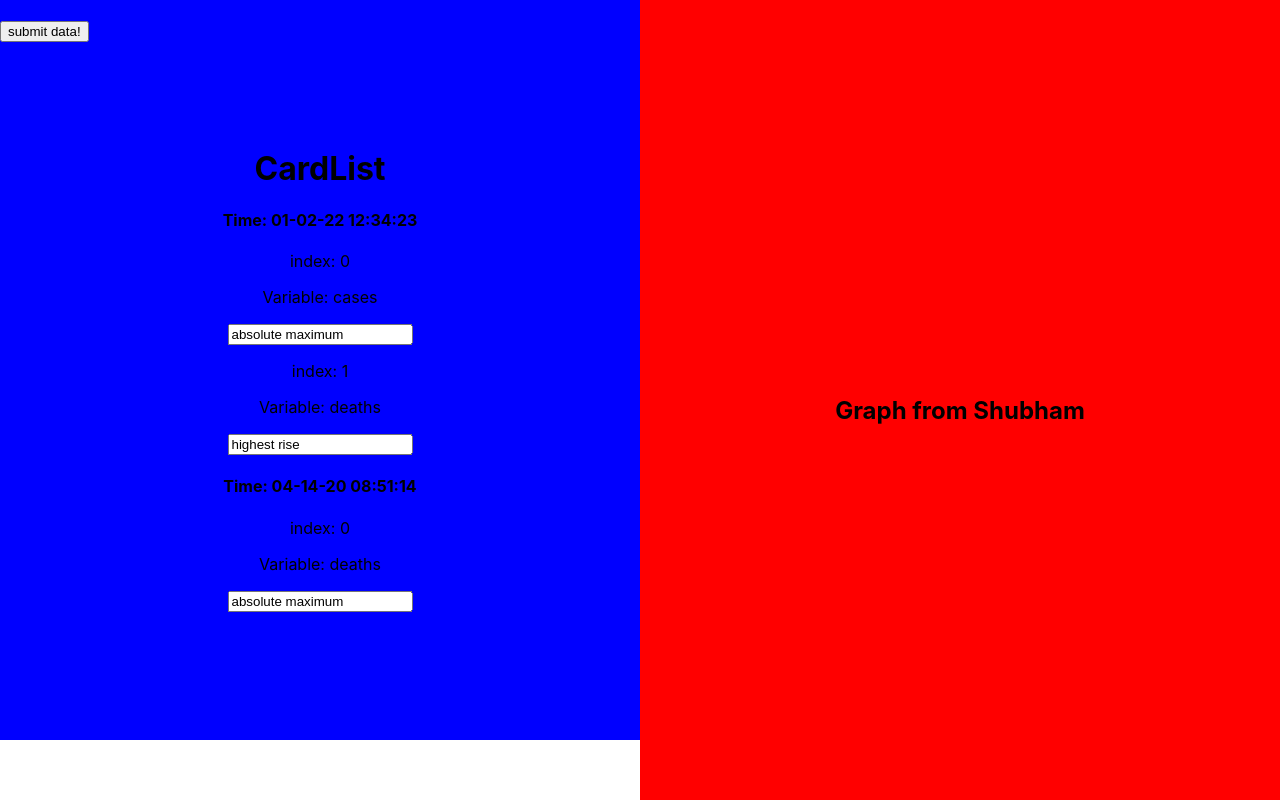
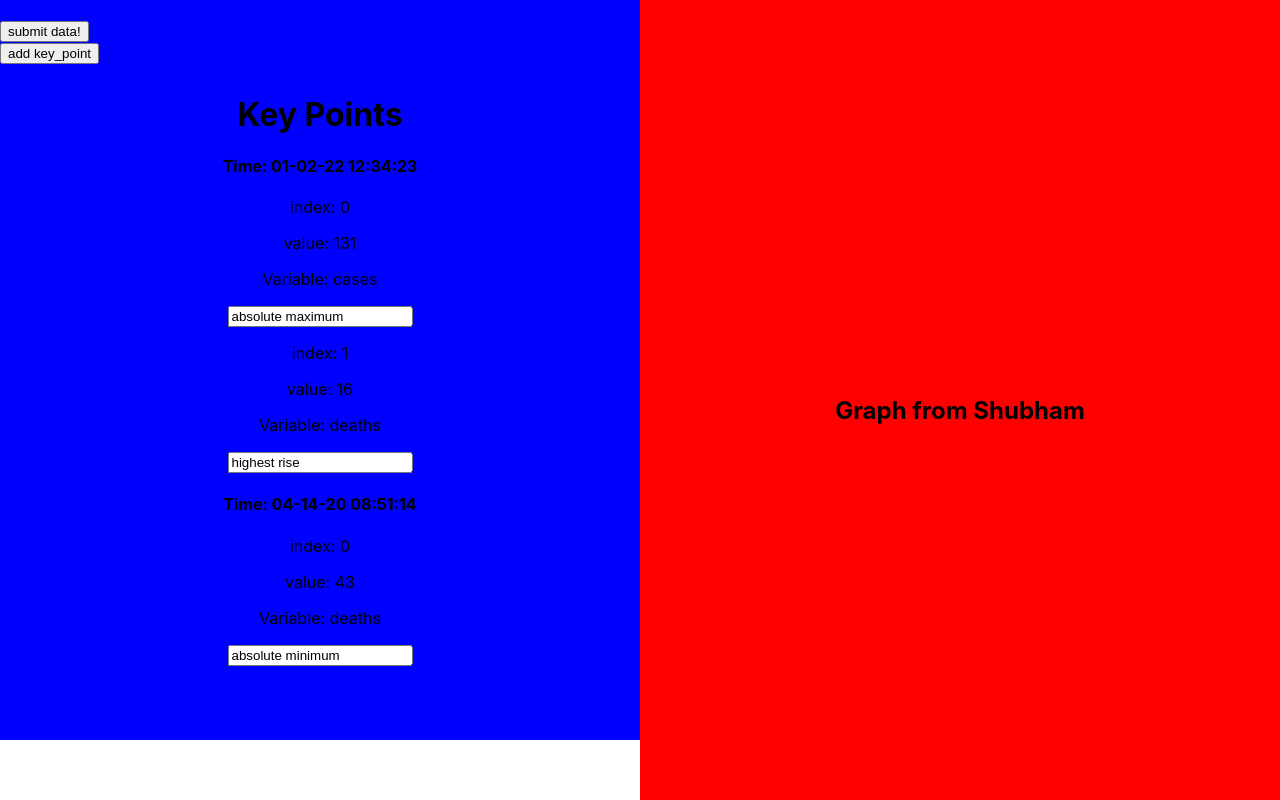
Before and after one commit to sagars729/cmsc734-final-project, a React (Create React App) app: page / in a window 1280 px wide. Built offline with nearby package versions, Linux system fonts and the light colour scheme.

Commit message:
able to update the analysis yeild input

```diff
--- a/src/App.tsx
+++ b/src/App.tsx
@@ -1,11 +1,11 @@
 import React from 'react';
 import './App.css';
-import UserInput from './components/UserInput/UserInput';
+import UserEditPage from './components/UserEditPage/UserEditPage';
 
 function App() {
   return (
     <div>
-      <UserInput />
+      <UserEditPage />
     </div>
   );
 }
--- /dev/null
+++ b/src/components/UserEditPage/UserEditPage.css
@@ -0,0 +1,36 @@
+/* Split the screen in half */
+.split {
+    height: 100%;
+    width: 50%;
+    position: fixed;
+    z-index: 1;
+    top: 0;
+    overflow-x: hidden;
+    padding-top: 20px;
+  }
+
+  /* Control the left side */
+  .left {
+    left: 0;
+    height: 90%;
+    background-color: blue;
+  }
+
+  .bottom {
+    width: 50%;
+  }
+
+  /* Control the right side */
+  .right {
+    right: 0;
+    background-color: red;
+  }
+
+  /* If you want the content centered horizontally and vertically */
+  .centered {
+    position: absolute;
+    top: 50%;
+    left: 50%;
+    transform: translate(-50%, -50%);
+    text-align: center;
+  }
--- /dev/null
+++ b/src/components/UserEditPage/UserEditPage.tsx
@@ -0,0 +1,21 @@
+import React from 'react';
+import UserInput from '../UserInput/UserInput';
+import './UserEditPage.css';
+
+function UserEditPage() {
+    return (
+        <div>
+            <div className="split left">
+                <UserInput />
+            </div>
+
+            <div className="split right">
+                <div className="centered">
+                    <h2>Graph from Shubham</h2>
+                </div>
+            </div>
+        </div>
+    )
+}
+
+export default UserEditPage;
--- a/src/components/UserInput/UserInput.css
+++ b/src/components/UserInput/UserInput.css
@@ -1,31 +1,3 @@
-/* Split the screen in half */
-.split {
-    height: 100%;
-    width: 50%;
-    position: fixed;
-    z-index: 1;
-    top: 0;
-    overflow-x: hidden;
-    padding-top: 20px;
-  }
-
-  /* Control the left side */
-  .left {
-    left: 0;
-    height: 90%;
-    background-color: blue;
-  }
-
-  .bottom {
-    width: 50%;
-  }
-
-  /* Control the right side */
-  .right {
-    right: 0;
-    background-color: red;
-  }
-
   /* If you want the content centered horizontally and vertically */
   .centered {
     position: absolute;
--- a/src/components/UserInput/UserInput.tsx
+++ b/src/components/UserInput/UserInput.tsx
@@ -1,35 +1,6 @@
 import React from 'react';
-import CardList from '../CardList/CardList';
 import './UserInput.css';
 // import key_points from "../../json_data.json";
-
-let key_points = [
-    {
-        time: "01-02-22 12:34:23",
-        points:[
-            {
-                "variable":"cases",
-                "point_value":"131",
-                "analysis_yielded":"absolute maximum"
-            },
-            {
-                "variable":"deaths",
-                "point_value":"16",
-                "analysis_yielded":"highest rise"
-            }
-        ]
-    },
-    {
-        time: "04-14-20 08:51:14",
-        points:[
-            {
-                "variable":"deaths",
-                "point_value":"43",
-                "analysis_yielded":"absolute maximum"
-            }
-        ]
-    }
-]
 
 let data = {
     "01-02-22 12:34:23":[
@@ -48,51 +19,41 @@ let data = {
        {
           "variable":"deaths",
           "point_value":"43",
-          "analysis_yielded":"absolute maximum"
+          "analysis_yielded":"absolute minimum"
        }
     ]
 }
+
 const printData = () => {
     console.log(data);
+}
+
+const addKeyPoint = () => {
+
 }
 
 function UserInput() {
     return (
         <div>
-            <div className="split left">
                 <div className="centered">
-                    <h1> CardList </h1>
-                    {/* { key_points.map((kp) => {
-                        return (
-                            <div>
-                                <h4>{kp.time}</h4>
-                                <div>
-                                    {kp.points.map((point, i) => {
-                                        return (
-                                            <div key={i}>
-                                                <p>{point.variable}</p>
-                                                <p>{point.point_value}</p>
-                                                <input type='text' defaultValue={point.analysis_yielded}></input>
-                                            </div>
-                                        )
-                                    })}
-                                </div>
-                            </div>
-                        )
-                    } ) } */}
+                    <h1> Key Points </h1>
 
                     {Object.keys(data).map( (time, idx, arr) => {
-                        console.log("new iter!!");
                         return (
-                            <div>
+                            <div key={time}>
                                 <h4>Time: {arr[idx]}</h4>
                                 {Object.values(data).at(idx)?.map((key_point, i) => {
-                                    console.log(key_point);
                                     return (
-                                        <div>
+                                        <div key={i}>
                                             <p>index: {i}</p>
+                                            <p>value: {key_point.point_value}</p>
                                             <p>Variable: {key_point.variable}</p>
-                                            <input type='text' defaultValue={key_point.analysis_yielded}></input>
+                                            <input type='text'
+                                                defaultValue={key_point.analysis_yielded}
+                                                onChange={(e) => {
+                                                    key_point.analysis_yielded = e.target.value;
+                                                }}>
+                                            </input>
                                         </div>
 
                                     )
@@ -108,13 +69,11 @@ function UserInput() {
                         submit data!
                     </button>
                 </div>
-            </div>
-
-            <div className="split right">
-                <div className="centered">
-                    <h2>Graph from Shubham</h2>
+                <div className="bottom">
+                    <button onClick={addKeyPoint}>
+                        add key_point
+                    </button>
                 </div>
-            </div>
         </div>
     )
 }
```
Also changed, not shown: src/components/Card/Card.tsx (deleted, +0 -13 lines), src/components/CardList/CardList.tsx (deleted, +0 -16 lines), src/components/CardList/CardList.css (deleted).
